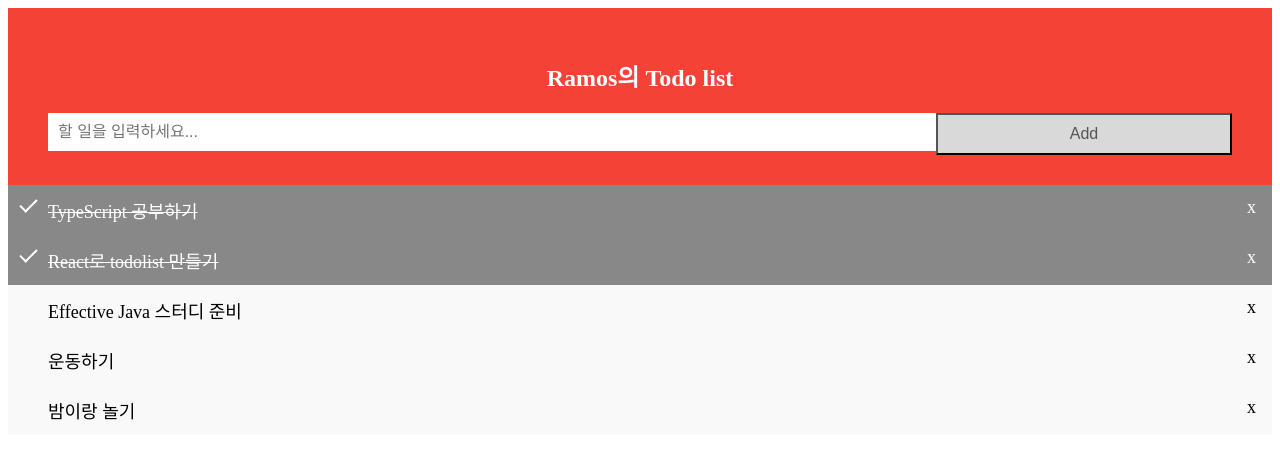
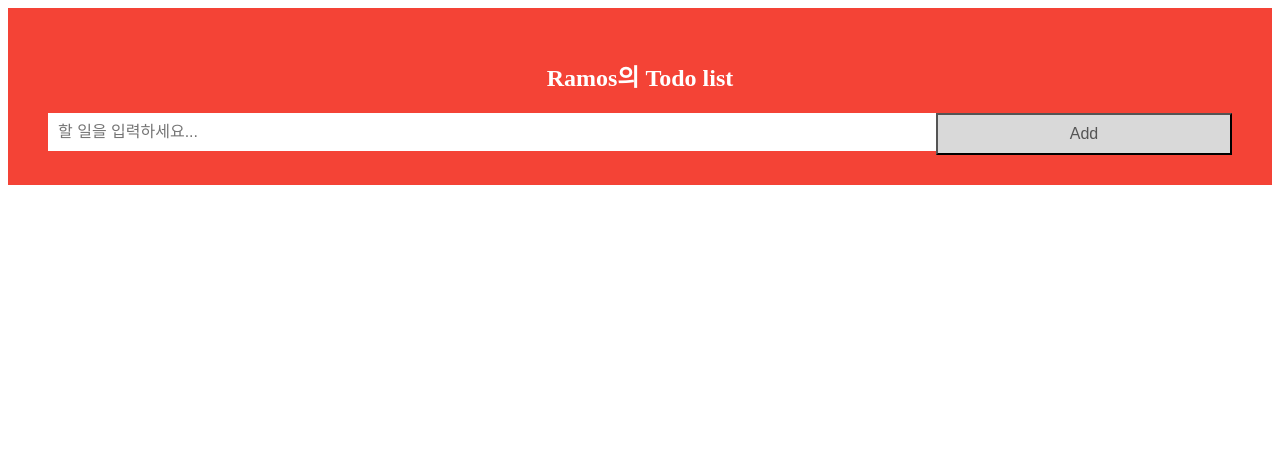
Before and after one commit to alanhakhyeonsong/React-Playground, a React (Create React App) app in the folder todo-list/: page / in a window 1280 px wide. Shown: the top 458 px of the page. Built offline with nearby package versions, Linux system fonts and the light colour scheme.

Commit message:
Feat: item 삭제 및 check 추가

```diff
--- a/todo-list/src/App.tsx
+++ b/todo-list/src/App.tsx
@@ -1,4 +1,4 @@
-import React, { Component, useState, useCallback, useRef } from 'react';
+import React, { useState, useCallback, useRef } from 'react';
 import TodoHeader from './components/TodoHeader';
 import TodoInput from './components/TodoInput';
 import TodoList from './components/TodoList';
@@ -9,34 +9,10 @@ type todo = {
 
 const App: React.FC = () => {
   const [todos, setTodos] = useState<todo[]>([
-    {
-      id: 1,
-      text: 'TypeScript 공부하기',
-      checked: true,
-    },
-    {
-      id: 2,
-      text: 'React로 todolist 만들기',
-      checked: true,
-    },
-    {
-      id: 3,
-      text: 'Effective Java 스터디 준비',
-      checked: false,
-    },
-    {
-      id: 4,
-      text: '운동하기',
-      checked: false,
-    },
-    {
-      id: 5,
-      text: '밤이랑 놀기',
-      checked: false,
-    },
+
   ]);
 
-  const nextId = useRef(6);
+  const nextId = useRef(1);
 
   const onInsert = useCallback(
     (text: string) => {
@@ -51,12 +27,28 @@ const App: React.FC = () => {
     [todos],
   );
 
+  const onRemove = useCallback(
+    (id: number) => {
+      setTodos(todos.filter(todo => todo.id !== id));
+    },
+    [todos],
+  );
+
+  const onToggle = useCallback(
+    (id: number) => {
+      setTodos(
+        todos.map(todo => todo.id === id? {...todo, checked: !todo.checked } : todo,)
+      );
+    },
+    [todos],
+  );
+
   return (
     <div className="container">
         <TodoHeader>
           <TodoInput onInsert={onInsert} />
         </TodoHeader>
-        <TodoList todos={todos} />
+        <TodoList todos={todos} onRemove={onRemove} onToggle={onToggle} />
       </div>
   );
 }
--- a/todo-list/src/components/TodoList.tsx
+++ b/todo-list/src/components/TodoList.tsx
@@ -7,12 +7,14 @@ type todo = {
 
 type TodoListProps = {
   todos: todo[];
+  onRemove: (id: number) => void;
+  onToggle: (id: number) => void;
 }
 
-const TodoList: React.FC<TodoListProps> = ({ todos }) => {
+const TodoList: React.FC<TodoListProps> = ({ todos, onRemove, onToggle }) => {
   return <div>
     {todos.map(todo => (
-      <TodoListItem todo={todo} key={todo.id} />
+      <TodoListItem todo={todo} key={todo.id} onRemove={onRemove} onToggle={onToggle} />
     ))}
   </div>
 }
--- a/todo-list/src/components/TodoListItem.tsx
+++ b/todo-list/src/components/TodoListItem.tsx
@@ -6,14 +6,22 @@ type todo = {
 
 type TodoListItemProps = {
   todo: todo;
+  onRemove: (id: number) => void;
+  onToggle: (id: number) => void;
 }
 
-const TodoListItem: React.FC<TodoListItemProps> = ({ todo }) => {
+const TodoListItem: React.FC<TodoListItemProps> = ({ todo, onRemove, onToggle }) => {
+  const { id, text, checked } = todo;
+
+  const handleToggle = () => {
+    onToggle(id);
+  };
+
   return <div>
     <ul id="myUL">
-        <li className={todo.checked ? 'checked' : ''}>
+        <li className={todo.checked ? 'checked' : ''} onClick={handleToggle}>
           {todo.text}
-          <span className="close">x</span>
+          <span className="close" onClick={() => onRemove(id)}>x</span>
         </li>
       </ul>
   </div>
```
